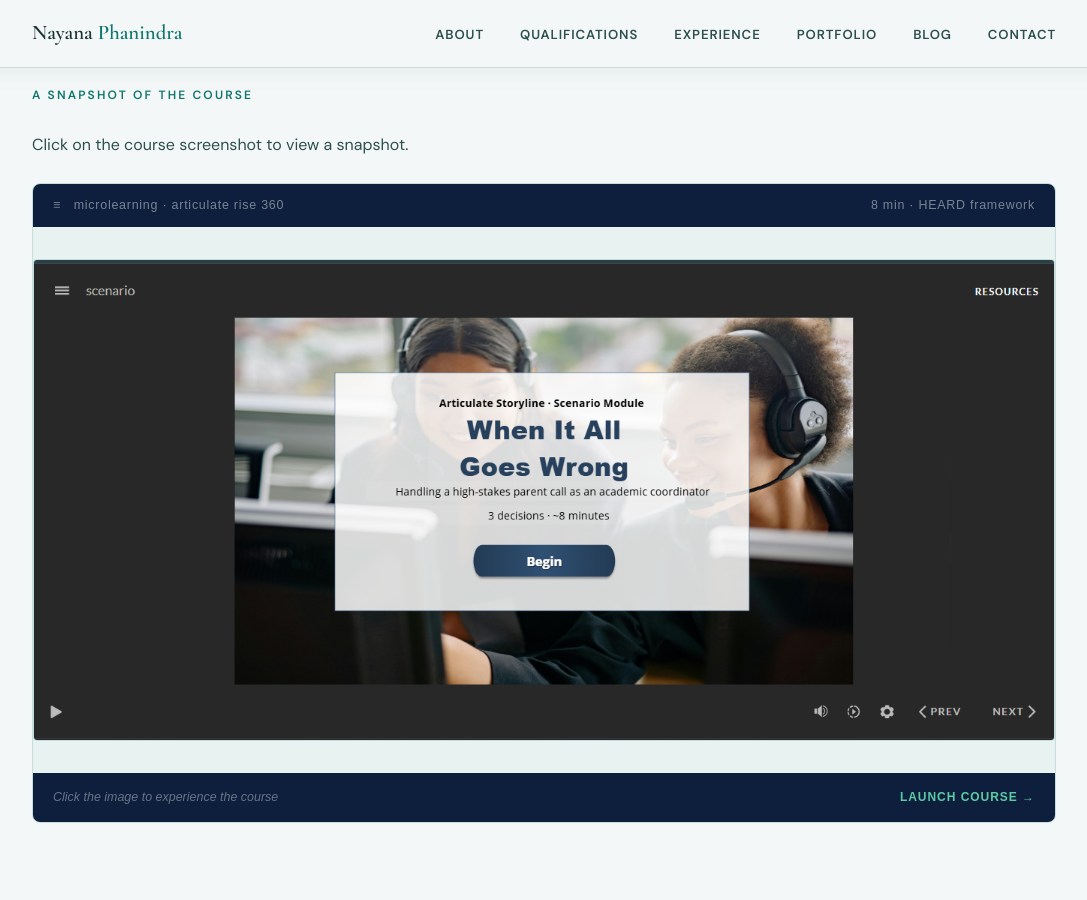
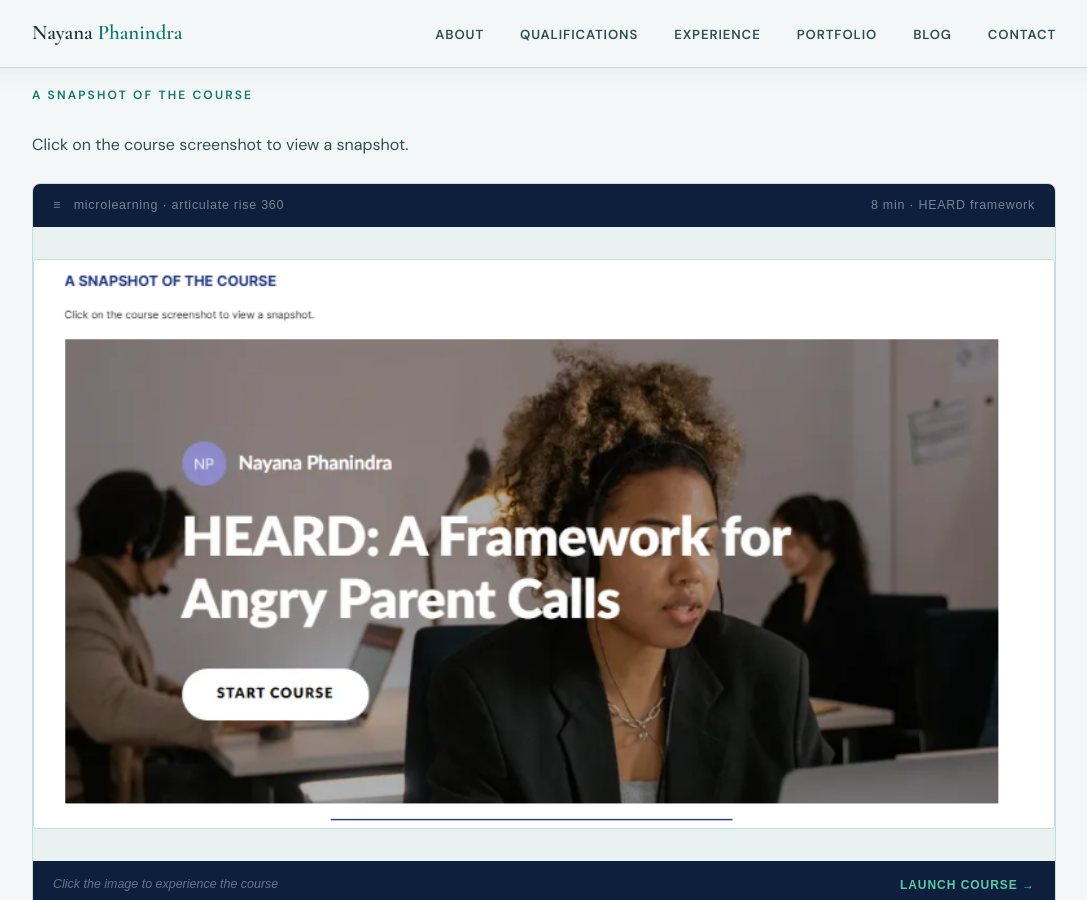
Before and after one commit to nayanaphanindra/nayanaphanindra.github.io, a Jekyll site: the page built from _portfolio/heard-framework.md, in a window 1280 px wide and 900 px high, scrolled down 1614 px. Shown: the whole window, without its empty margins (96-1183 px from the left). Built offline with Jekyll 4.4.1, drawn with Linux system fonts in a browser that asks for light colours.

Commit message:
Update heard-framework.md

```diff
--- a/_portfolio/heard-framework.md
+++ b/_portfolio/heard-framework.md
@@ -285,7 +285,6 @@ excerpt: "A microlearning module for academic coordinators at an edtech provider
     </div>
   </div>
 </div>
-
 <div class="port-section">
   <span class="port-section-label">A Snapshot of the Course</span>
   <p style="margin-bottom:1rem;">Click on the course screenshot to view a snapshot.</p>
@@ -294,15 +293,15 @@ excerpt: "A microlearning module for academic coordinators at an edtech provider
       <span>≡ &nbsp; microlearning · articulate rise 360</span>
       <span>8 min · HEARD framework</span>
     </div>
-    <a href="https://nayanapsychologist-spec.github.io/storyline-simulation/story.html" target="_blank" rel="noopener" class="snapshot-img-wrap">
-        <img src="/assets/images/heard-storyline.png" />
-        <div class="snapshot-overlay">
-          <span class="snapshot-overlay-btn">Launch course →</span>
-        </div>
-      </a>
-      <div class="snapshot-caption">
-        <span>Click the image to experience the course</span>
-        <a href="https://nayanapsychologist-spec.github.io/heard-training/" target="_blank" rel="noopener">Launch course →</a>
+    <a href="https://nayanapsychologist-spec.github.io/heard-rise/" target="_blank" rel="noopener" class="snapshot-img-wrap">
+      <img src="/assets/images/heard-rise.png" alt="HEARD Framework — Rise 360 course preview" />
+      <div class="snapshot-overlay">
+        <span class="snapshot-overlay-btn">Launch course →</span>
+      </div>
+    </a>
+    <div class="snapshot-caption">
+      <span>Click the image to experience the course</span>
+      <a href="https://nayanapsychologist-spec.github.io/heard-training/" target="_blank" rel="noopener">Launch course →</a>
     </div>
   </div>
 </div>
```
